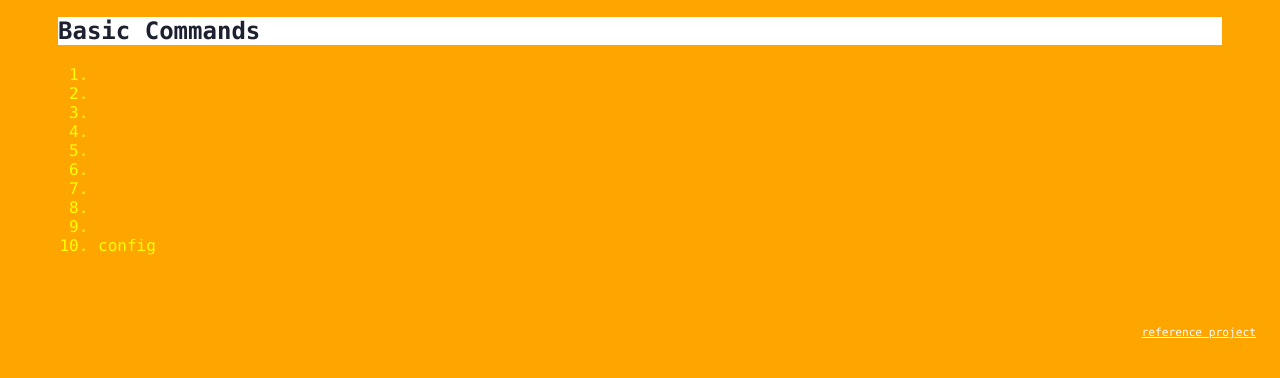
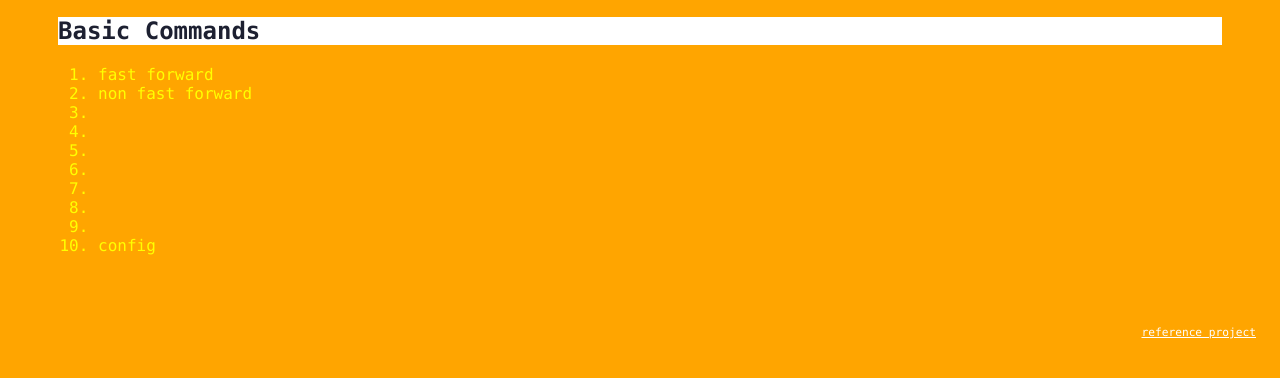
Before and after one commit to 9plus9dev/git_learning, a plain HTML site: page index.html in a window 1280 px wide. Both pictures are taken after a click on the element "Basic Commands". Shown: the part 276-654 px from the top of the page. Drawn offline with Linux system fonts and the light colour scheme.

Commit message:
index add fastforward

```diff
--- a/index.html
+++ b/index.html
@@ -29,8 +29,8 @@
         <div class="accordion"><h1>Basic Commands</h1></div>
             <div class="panel">
                 <ol>
-                    <li></li>
-                    <li></li>
+                    <li>fast forward</li>
+                    <li>non fast forward</li>
                     <li></li>
                     <li></li>
                     <li></li>
```
